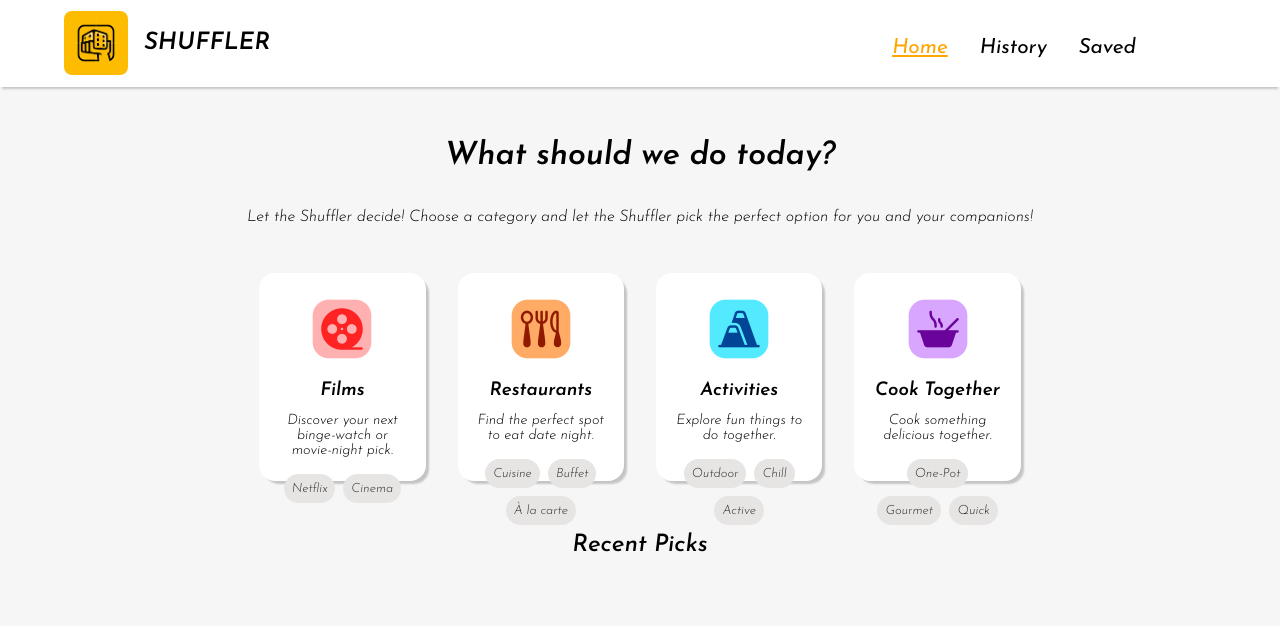
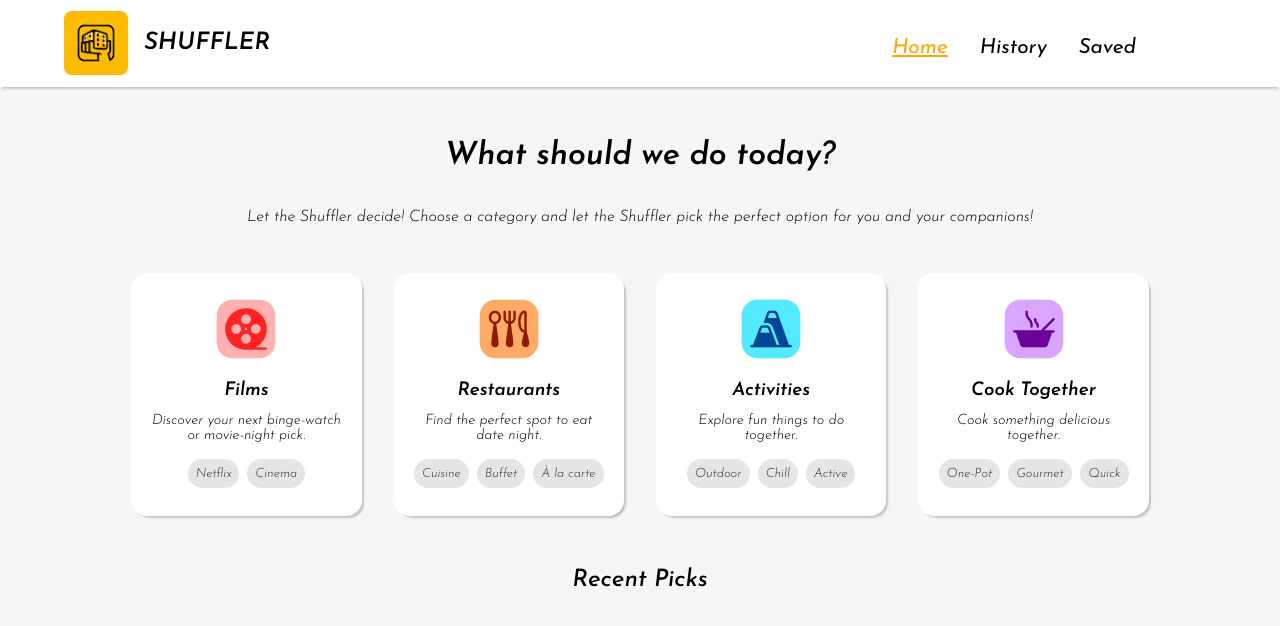
Before and after one commit to swiftybo/shuffler, a React (Vite) app: page / in a window 1280 px wide. Shown: the top 626 px of the page. Built offline with nearby package versions, Linux system fonts and the light colour scheme.

Commit message:
changed styling so menuItem component can dynamically change height according to viewport width

```diff
--- a/src/index.css
+++ b/src/index.css
@@ -136,12 +136,10 @@ li a.active {
 .menuItem {
   margin: 1rem;
   padding: 1.5rem 1rem;
-  max-width: 13vw;
-  min-height: 23vh;
-  max-height: 26vh;
+  max-width: 18vw;
   border-radius: 1rem;
   background-color: white;
-  box-shadow: 4px 4px 2px -1px rgba(0.2, 0.2, 0.2, 0.2);
+  box-shadow: 3px 3px 2px -1px rgba(0.2, 0.2, 0.2, 0.2);
   text-align: center;
 }
 
```
